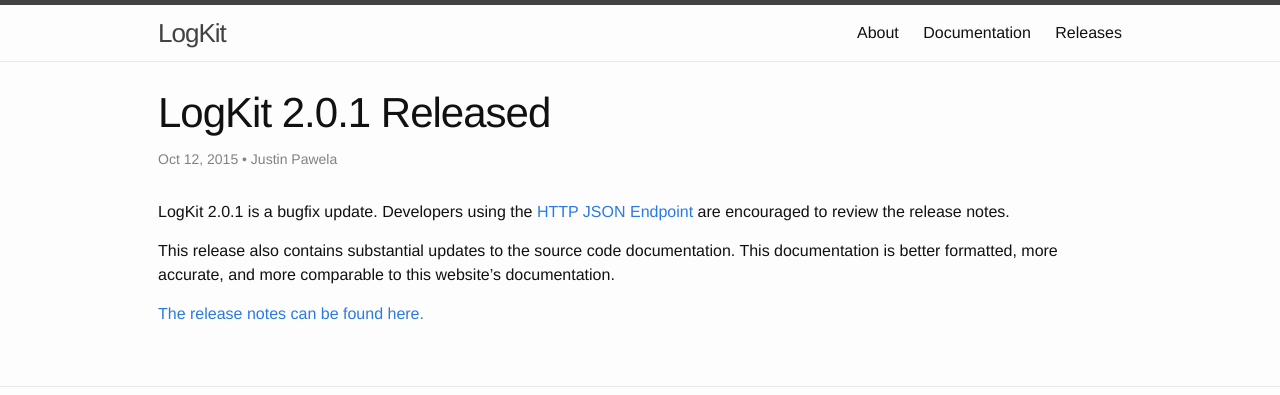
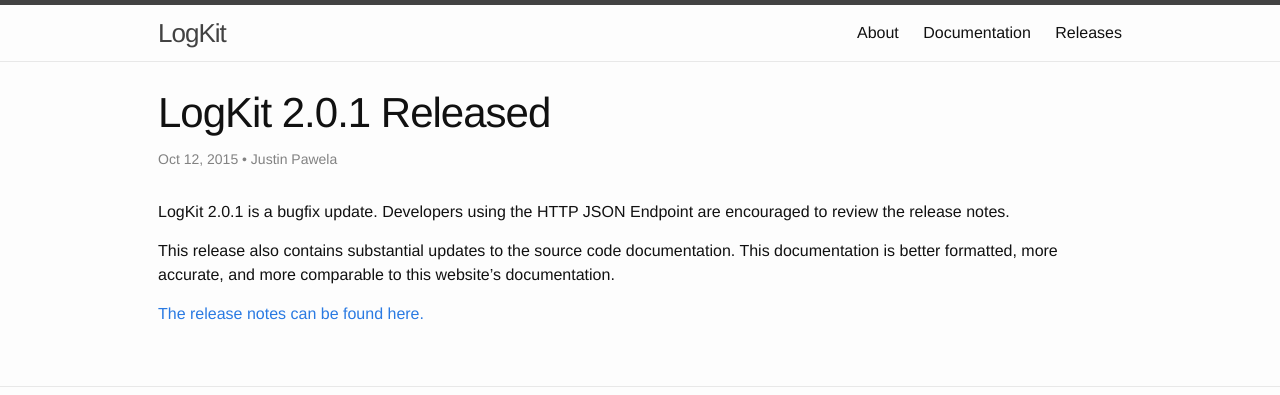
Before and after one commit to Conoize/logkit.github.io, a Jekyll site: the page built from _posts/2015-10-12-logkit-2_0_1-released.md, in a window 1280 px wide. Shown: the top 395 px of the page. Built offline with Jekyll 4.4.1, drawn with Linux system fonts in a browser that asks for light colours; part of the change alters nothing that is shown.

```diff
--- a/_posts/2015-10-12-logkit-2_0_1-released.md
+++ b/_posts/2015-10-12-logkit-2_0_1-released.md
@@ -5,7 +5,7 @@ tags: releases
 author: Justin Pawela
 ---
 
-LogKit 2.0.1 is a bugfix update. Developers using the [HTTP JSON Endpoint][ep-http-json] are encouraged to review the release notes.
+LogKit 2.0.1 is a bugfix update. Developers using the HTTP JSON Endpoint are encouraged to review the release notes.
 
 This release also contains substantial updates to the source code documentation. This documentation is better formatted, more accurate, and more comparable to this website's documentation.
 
```
